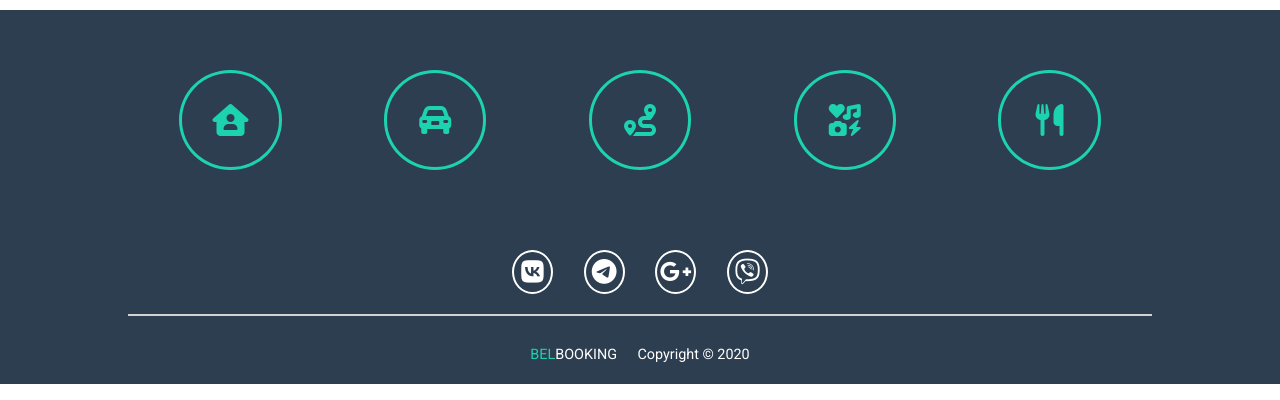
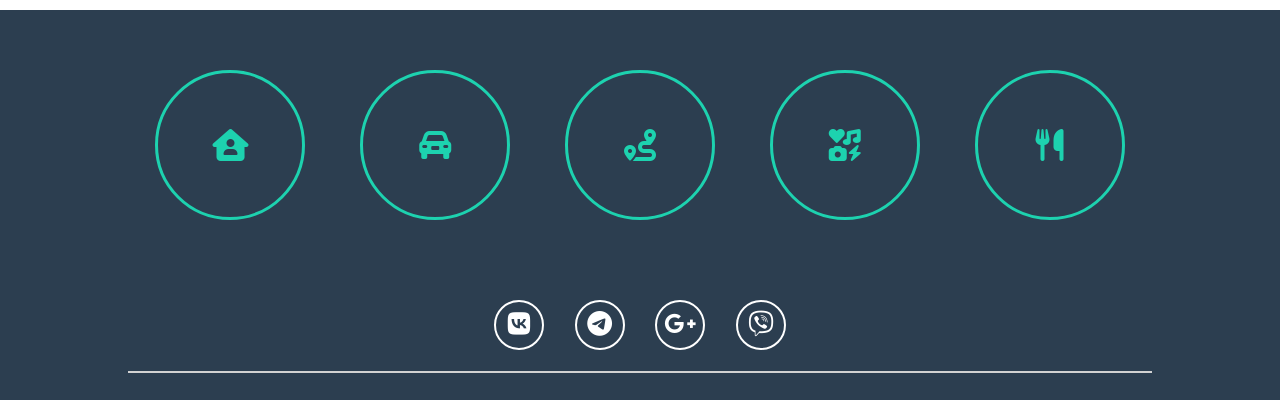
Before and after one commit to Vadim-Sakuta-VS/beltourism-client, a React (Create React App) app: page / in a window 1280 px wide. Shown: the part 1785-2185 px from the top of the page. Built offline with nearby package versions, Linux system fonts and the light colour scheme.

Commit message:
fix styles

```diff
--- a/src/components/Footer/Footer.scss
+++ b/src/components/Footer/Footer.scss
@@ -9,7 +9,11 @@
       justify-content: center;
 
       .social-link {
-        flex-basis: 4%;
+        flex-basis: 50px;
+        height: 50px;
+        display: flex;
+        justify-content: center;
+        align-items: center;
         font-size: 1.6rem;
         border: 2px solid #fff;
         border-radius: 50%;
@@ -23,13 +27,6 @@
         &:hover {
           color: #1dd2af;
           box-shadow: 0 0 10px 1px #1dd2af;
-        }
-
-        .link-content {
-          display: flex;
-          justify-content: center;
-          align-items: center;
-          padding: 20%;
         }
       }
     }
--- a/src/components/pages/Home/Home.scss
+++ b/src/components/pages/Home/Home.scss
@@ -55,8 +55,8 @@
           display: flex;
           justify-content: center;
           align-items: center;
-          width: 50%;
-          padding: 15%;
+          width: 150px;
+          height: 150px;
           border: 3px solid #1dd2af;
           border-radius: 50%;
           font-size: 2rem;
```
